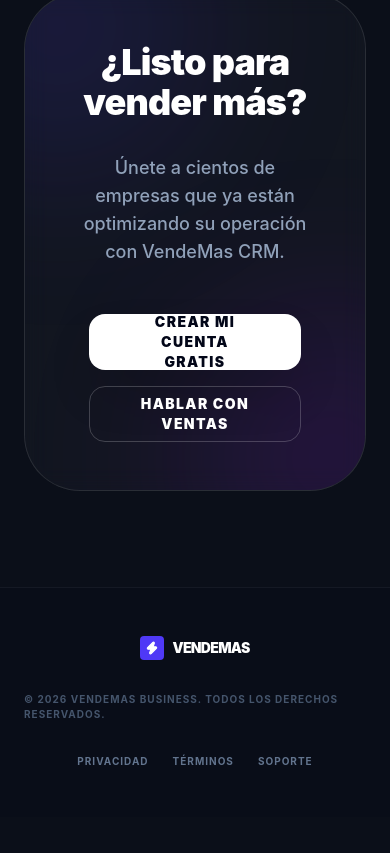
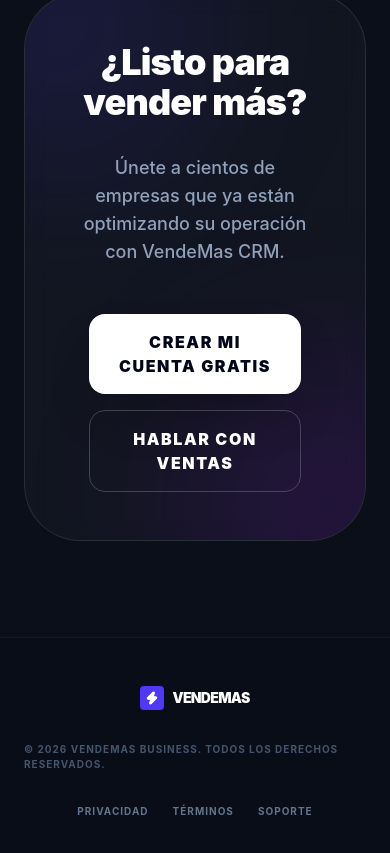
Before and after one commit to JavierCaipo/VendeMasCRM, a React (Vite) app in the folder apps/landing/: page / in a window 390 px wide. Shown: the part 7178-8031 px from the top of the page. Before the commit the page ends 7995 px from the top, so only its background shows below. Built offline with nearby package versions, Linux system fonts and the light colour scheme; no server answers; the database is empty.

Commit message:
fix: apply conditional nowrap and responsive geometry to bottom CTA buttons in landing

```diff
--- a/apps/landing/src/App.jsx
+++ b/apps/landing/src/App.jsx
@@ -528,7 +528,7 @@
                <div className="pt-4 flex flex-col items-center md:flex-row justify-center gap-4 w-full px-4">
                   <button
                     onClick={() => setIsRegOpen(true)}
-                    className="w-full max-w-sm md:w-auto px-10 py-5 h-14 bg-white text-slate-950 text-sm font-black rounded-2xl hover:bg-slate-200 transition-all uppercase tracking-widest shadow-2xl cursor-pointer text-center justify-center flex items-center"
+                    className="w-full max-w-[280px] sm:max-w-none md:w-auto px-6 py-4 bg-white text-slate-950 text-base sm:text-lg font-black rounded-2xl hover:bg-slate-200 transition-all uppercase tracking-widest shadow-2xl cursor-pointer text-center justify-center flex items-center sm:whitespace-nowrap"
                   >
                     Crear mi cuenta gratis
                   </button>
@@ -536,7 +536,7 @@
                     href={salesWaUrl}
                     target="_blank"
                     rel="noopener noreferrer"
-                    className="w-full max-w-sm md:w-auto px-10 py-5 h-14 bg-transparent text-white text-sm font-black rounded-2xl border border-white/20 hover:bg-white/5 transition-all uppercase tracking-widest flex items-center justify-center cursor-pointer text-center"
+                    className="w-full max-w-[280px] sm:max-w-none md:w-auto px-6 py-4 bg-transparent text-white text-base sm:text-lg font-black rounded-2xl border border-white/20 hover:bg-white/5 transition-all uppercase tracking-widest flex items-center justify-center cursor-pointer text-center sm:whitespace-nowrap"
                   >
                     Hablar con ventas
                   </a>
```
